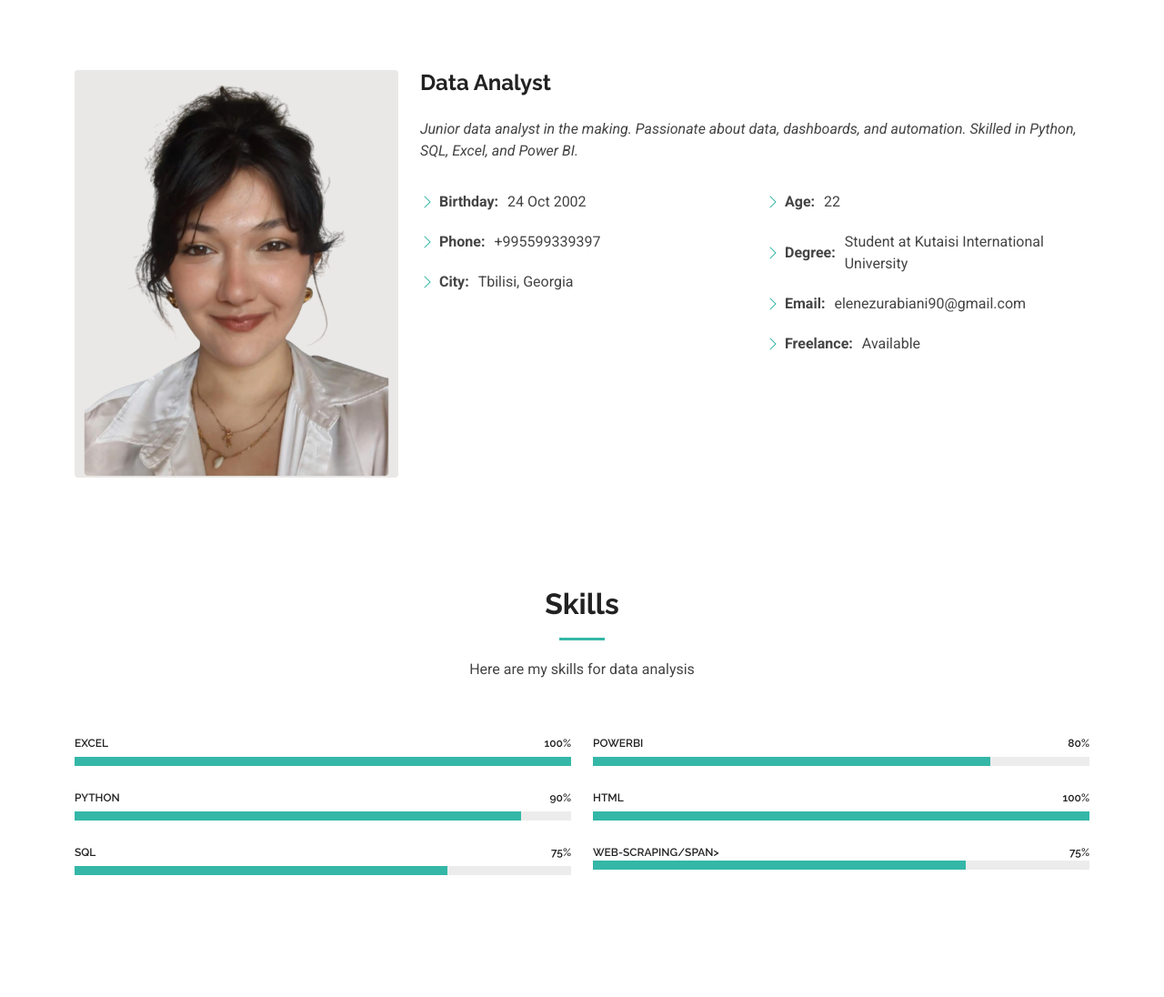
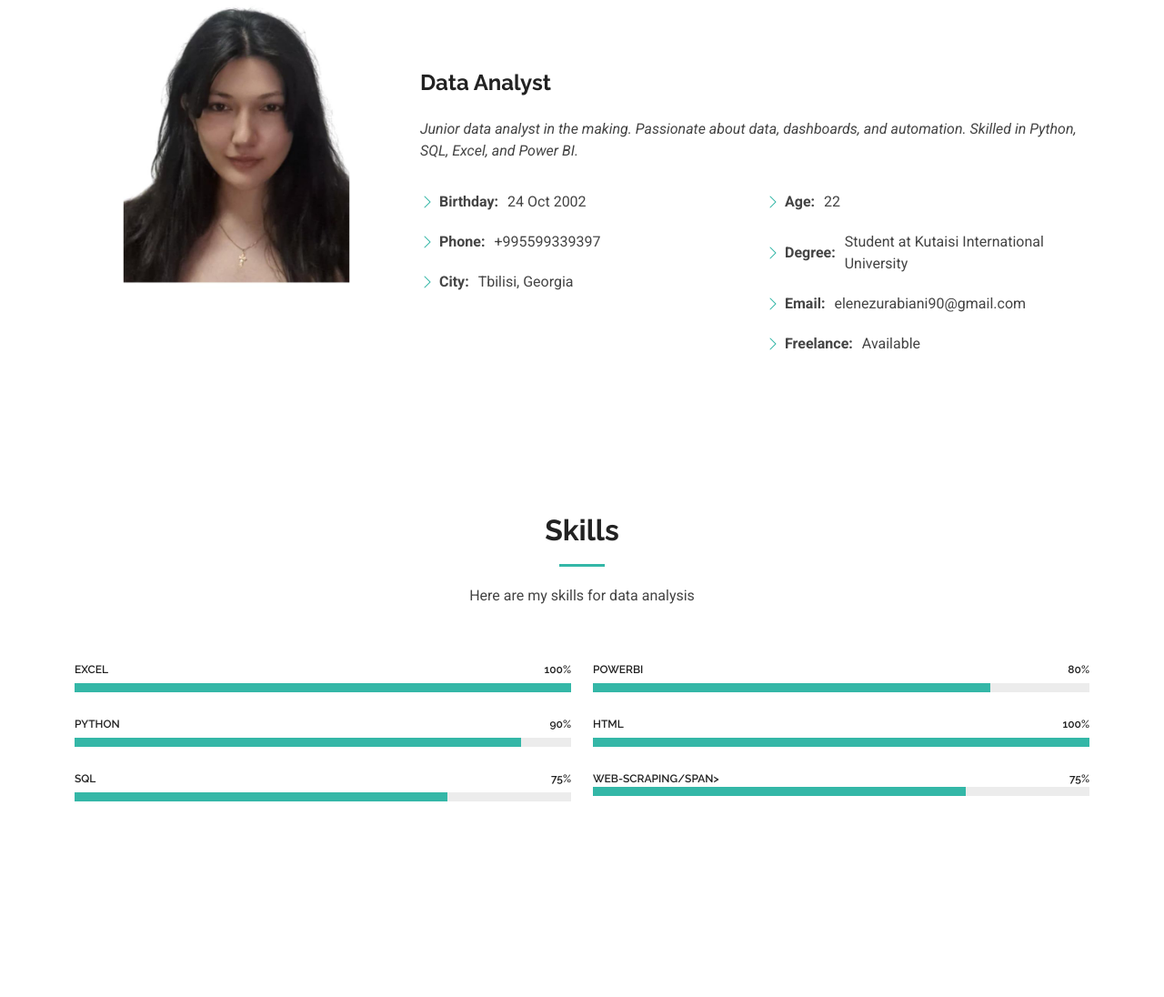
Before and after one commit to elenescr/portfolio, a plain HTML site: page about.html in a window 1280 px wide. Shown: the part 204-1300 px from the top of the page at 91% size. Drawn offline with Linux system fonts and the light colour scheme.

Commit message:
new photo

```diff
--- a/about.html
+++ b/about.html
@@ -80,11 +80,13 @@
         <p></p>
       </div><!-- End Section Title -->
 
-      <div class="container" data-aos="fade-up" data-aos-delay="100">
+      <div class="container" data-aos="fade-up" data-aos-delay="100" >
 
-        <div class="row gy-4 justify-content-center">
-          <div class="col-lg-4">
-            <img src="assets/img/me-Photoroom.png" class="img-fluid" alt="" style="  border-radius: 4px;">
+        <div class="row gy-4 justify-content-center" >
+
+          <div class="col-lg-4" style="position: relative; top: -250px;"  >
+
+            <img src="assets/img/elene1.png"   class="img-fluid" alt="" style=" border-radius: 4px;" >
           </div>
           <div class="col-lg-8 content">
             <h2>Data Analyst</h2>
@@ -119,7 +121,7 @@
     </section><!-- /About Section -->
 
     <!-- Skills Section -->
-    <section id="skills" class="skills section">
+    <section id="skills" class="skills section" style="position: relative; top: -170px;">
 
       <!-- Section Title -->
       <div class="container section-title" data-aos="fade-up">
```
Also changed, not shown: Readme.txt (deleted), assets/img/elene1.png (added).
